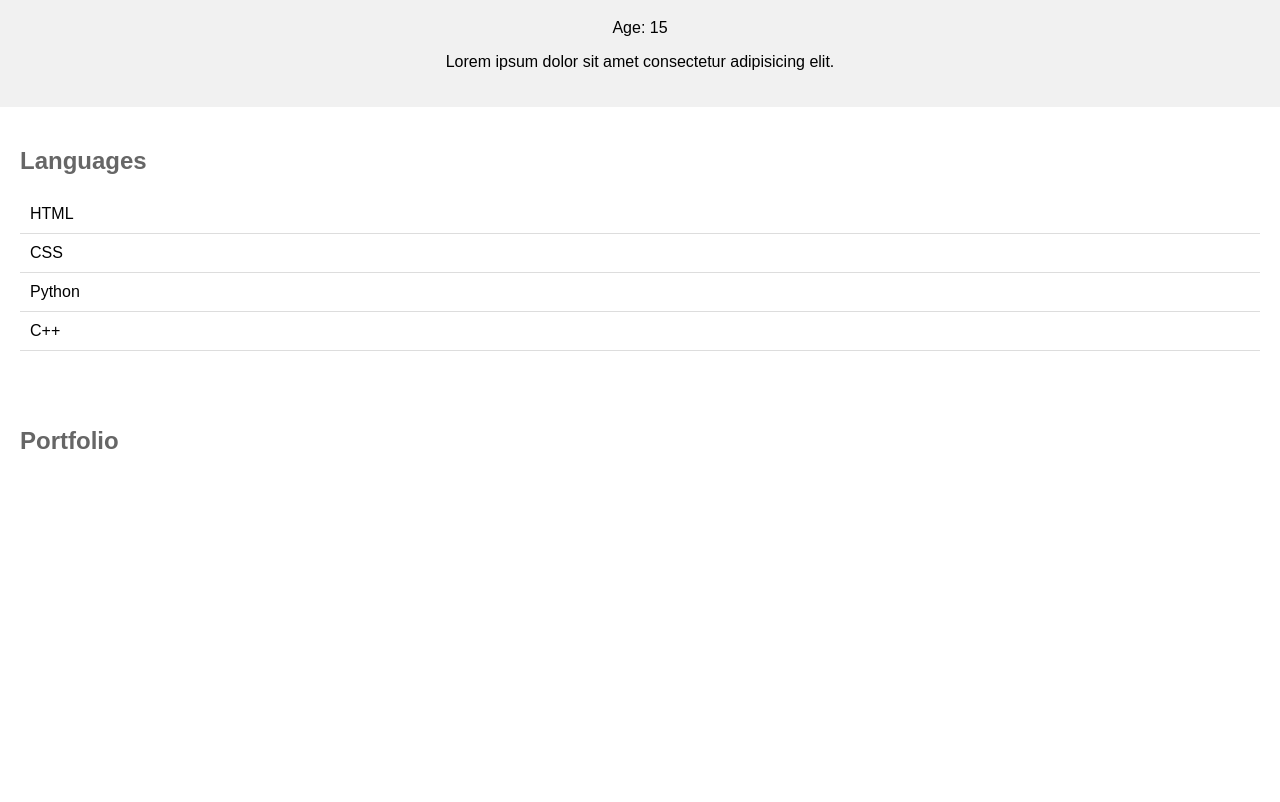
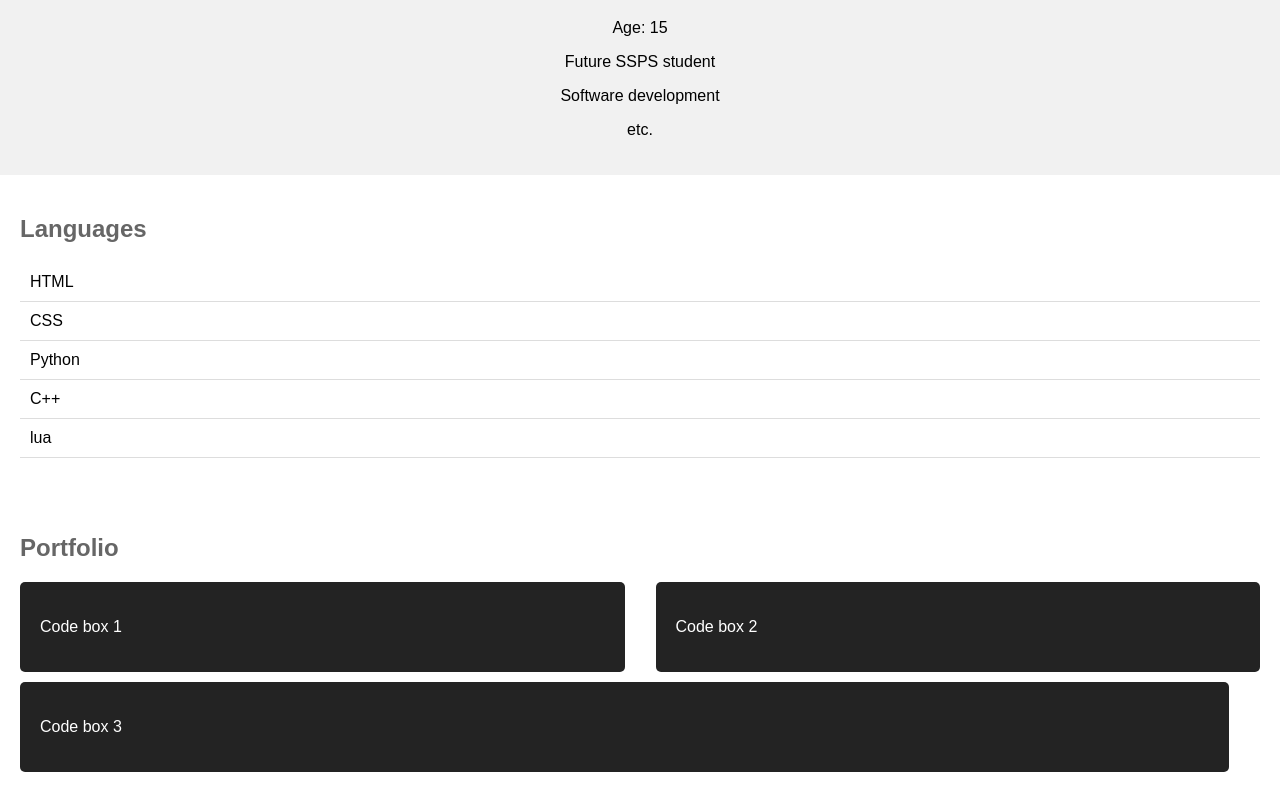
Before and after one commit to horakdave/Portfolio, a plain HTML site: page index.html in a window 1280 px wide. Shown: the part 81-883 px from the top of the page. Before the commit the page ends 800 px from the top, so only its background shows below. Drawn offline with Linux system fonts and the light colour scheme.

Commit message:
Codeboxes

```diff
--- a/index.html
+++ b/index.html
@@ -8,7 +8,9 @@
  <header>
     <h1>David Horák</h1>
     <p>Age: 15</p>
-    <p>Lorem ipsum dolor sit amet consectetur adipisicing elit.</p>
+    <p>Future SSPS student</p>
+    <p>Software development</p>
+    <p>etc.</p>
  </header>
 
  <section>
@@ -18,12 +20,25 @@
       <li>CSS</li>
       <li>Python</li>
       <li>C++</li>
+      <li>lua</li>
     </ul>
- </section>
+</section>
 
  <section>
-    <h2>Portfolio</h2>
-    <!-- portfolio items-->
- </section>
+   <h2>Portfolio</h2>
+   <div class="code-boxes-container">
+       <div class="code-box">
+           <p>Code box 1</p>
+       </div>
+       <div class="code-box">
+           <p>Code box 2</p>
+       </div>
+       <div class="code-box">
+           <p>Code box 3</p>
+       </div>
+   </div>
+   <!-- portfolio items-->
+</section>
+
 </body>
 </html>
--- a/style.css
+++ b/style.css
@@ -4,7 +4,7 @@ body {
     padding: 0;
 }
 
-header {
+header{
     background-color: #f1f1f1;
     padding: 20px;
     text-align: center;
@@ -14,20 +14,38 @@ h1 {
     color: #333;
 }
 
-h2 {
+h2{
     color: #666;
 }
 
-ul {
+ul{
     list-style-type: none;
     padding: 0;
 }
 
-li {
+li{
     padding: 10px;
     border-bottom: 1px solid #ddd;
 }
 
-section {
+section{
     padding: 20px;
 }
+.code-boxes-container{
+    display: flex;
+    flex-wrap: wrap;
+}
+
+.code-box {
+    background-color: #232323;
+    color: #fff;
+    flex: 1 1 45%;
+    margin-right: 2.5%;
+    margin-bottom: 10px;
+    padding: 20px;
+    border-radius: 5px;
+}
+
+.code-box:nth-child(2n) {
+    margin-right: 0;
+}
```
